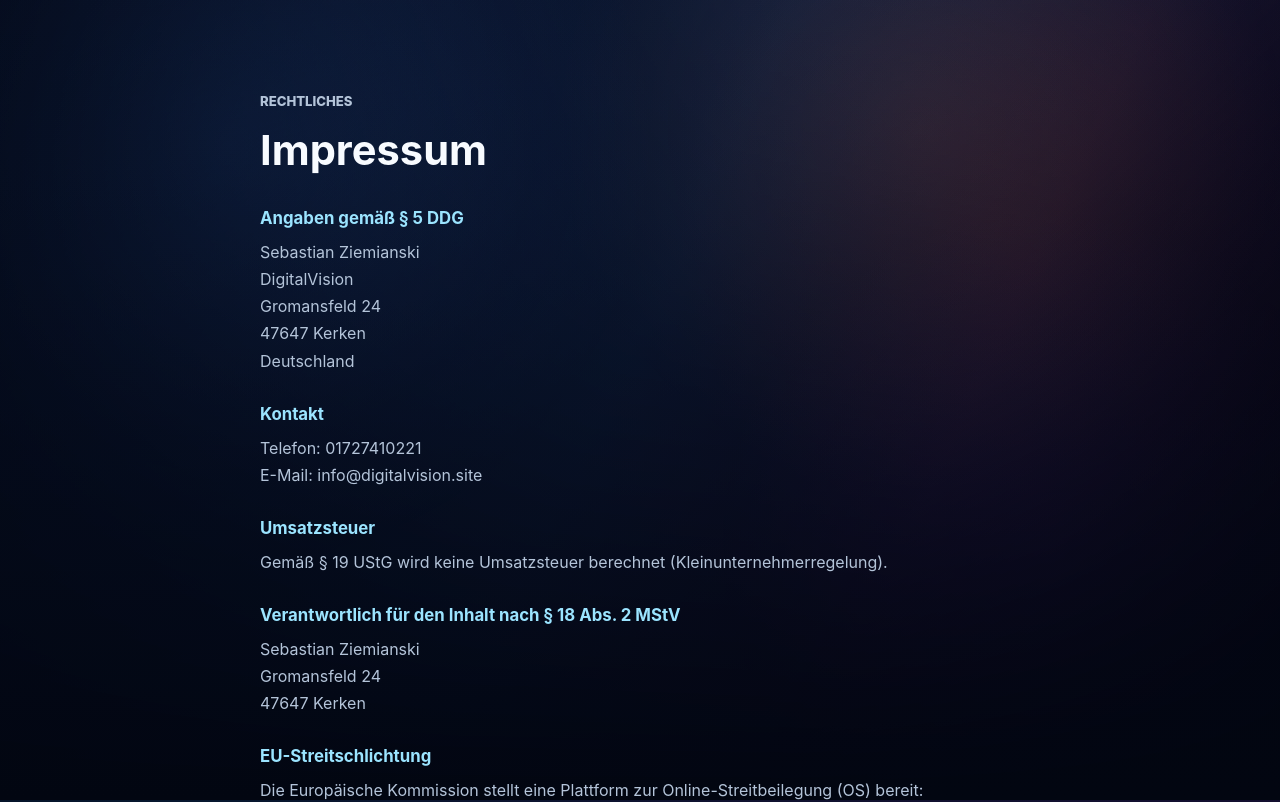
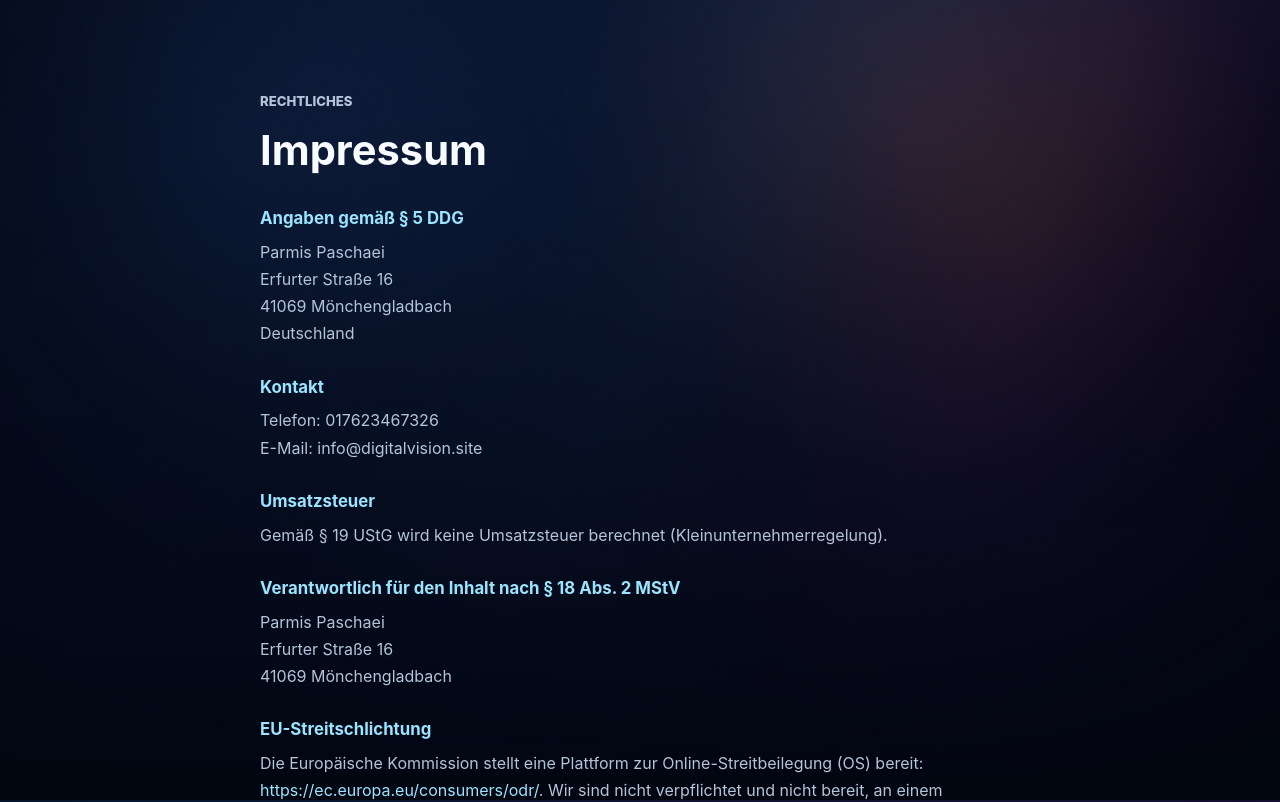
Before and after one commit to parmis2005/digitalvision, a Next.js app: page /impressum in a window 1280 px wide. Shown: the top 802 px of the page. Built offline with nearby package versions, Linux system fonts and the light colour scheme.

Commit message:
Add impressum page

```diff
--- a/app/impressum/page.tsx
+++ b/app/impressum/page.tsx
@@ -26,13 +26,11 @@ export default function ImpressumPage() {
         <section>
           <h2>Angaben gemäß § 5 DDG</h2>
           <p>
-            Sebastian Ziemianski
+            Parmis Paschaei
             <br />
-            DigitalVision
+            Erfurter Straße 16
             <br />
-            Gromansfeld 24
-            <br />
-            47647 Kerken
+            41069 Mönchengladbach
             <br />
             Deutschland
           </p>
@@ -41,7 +39,7 @@ export default function ImpressumPage() {
         <section>
           <h2>Kontakt</h2>
           <p>
-            Telefon: 01727410221
+            Telefon: 017623467326
             <br />
             E-Mail: info@digitalvision.site
           </p>
@@ -57,11 +55,11 @@ export default function ImpressumPage() {
         <section>
           <h2>Verantwortlich für den Inhalt nach § 18 Abs. 2 MStV</h2>
           <p>
-            Sebastian Ziemianski
+            Parmis Paschaei
             <br />
-            Gromansfeld 24
+            Erfurter Straße 16
             <br />
-            47647 Kerken
+            41069 Mönchengladbach
           </p>
         </section>
 
--- a/app/layout.tsx
+++ b/app/layout.tsx
@@ -51,13 +51,13 @@ const organizationJsonLd = {
   name: "DigitalVision",
   url: baseUrl,
   description: siteDescription,
-  telephone: "+491727410221",
+  telephone: "+4917623467326",
   email: "info@digitalvision.site",
   address: {
     "@type": "PostalAddress",
-    streetAddress: "Gromansfeld 24",
-    postalCode: "47647",
-    addressLocality: "Kerken",
+    streetAddress: "Erfurter Straße 16",
+    postalCode: "41069",
+    addressLocality: "Mönchengladbach",
     addressCountry: "DE",
   },
   areaServed: "DE",
```
Also changed, not shown: app/datenschutz/page.tsx (+4 -6 lines), app/globals.css (line endings or trailing spaces).
